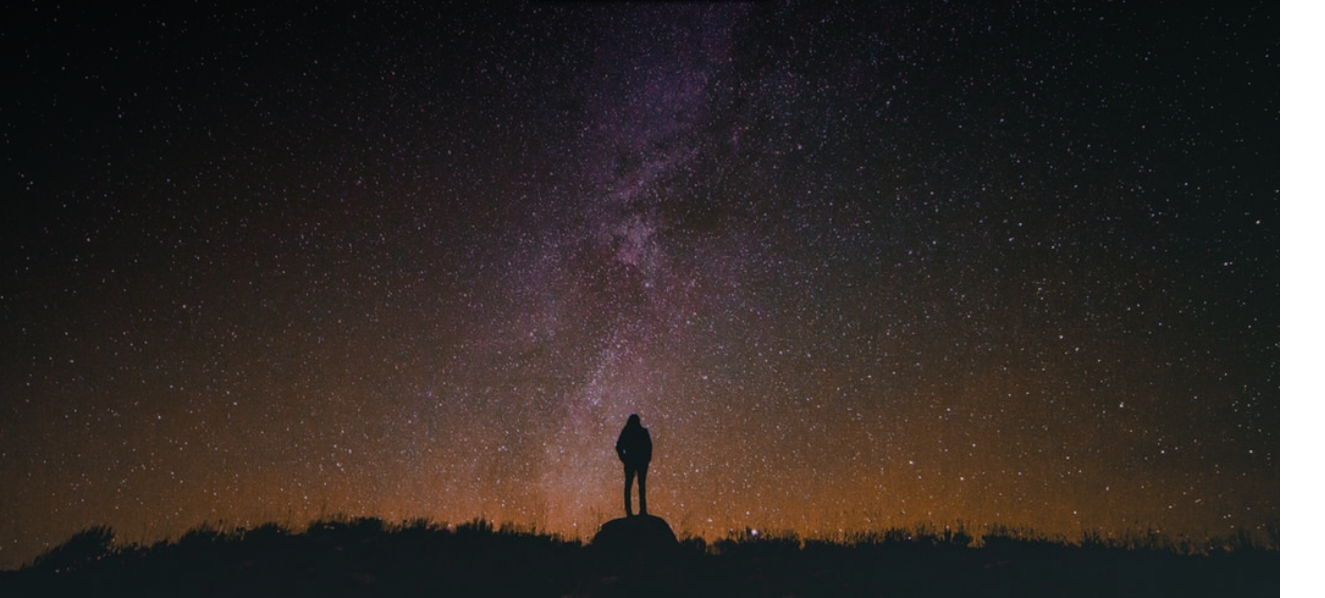
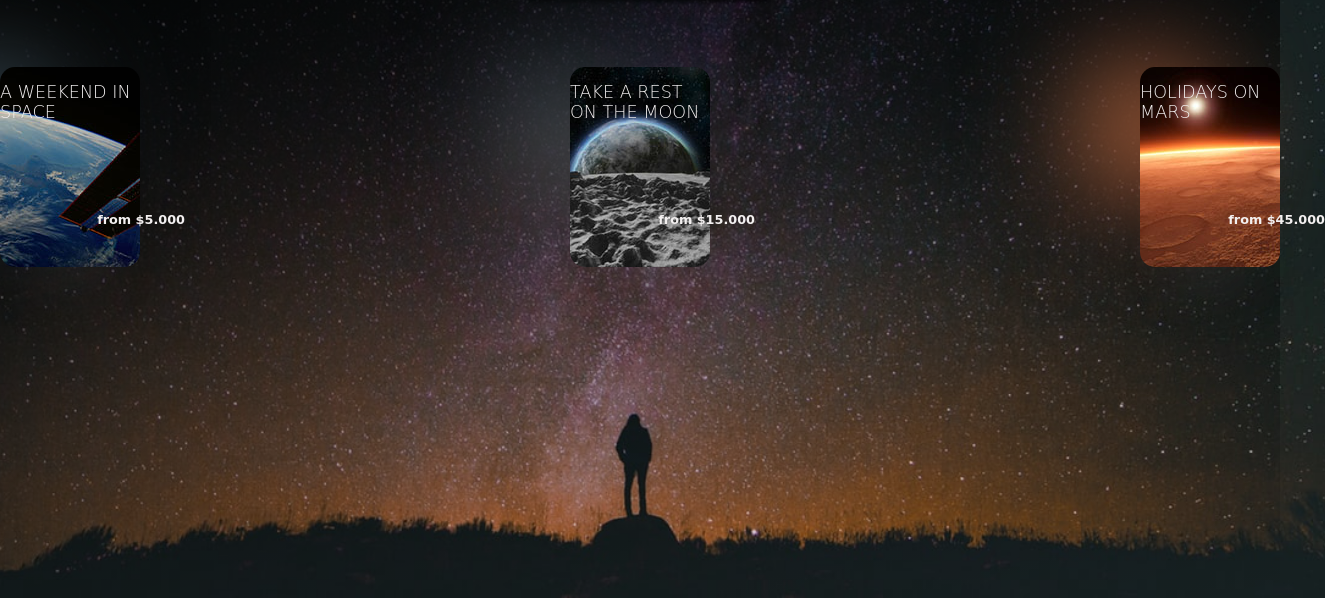
Before and after one commit to StevenLignereux/spaceTravel, a website: page index.html in a window 1280 px wide. Shown: the part 202-800 px from the top of the page, 1325 px wide, since content can reach past the window. Drawn offline with Linux system fonts and the light colour scheme; a web font is replaced by a local one.

Commit message:
carte 3d html et style

```diff
--- a/index.html
+++ b/index.html
@@ -30,6 +30,7 @@
     </header>
 
     <main>
+
         <div class="carousel">
             <div class="carousel__figure">
                 <img src="./media/car1.jpg" alt="space" class="carousel__figure--pic">
@@ -37,6 +38,34 @@
                 <img src="./media/car3.jpg" alt="mars" class="carousel__figure--pic">
             </div>
         </div>
+
+        <div class="offers">
+            <div class="perspective">
+
+                <div class="perspective__3d">
+                    <div class="perspective__3d--card" style="background: url(./media/off1.jpeg);">
+                        <h2>A weekend in space</h2>
+                        <span>from $5.000</span>
+                    </div>
+                </div>
+
+                <div class="perspective__3d">
+                    <div class="perspective__3d--card" style="background: url(./media/off2.jpg);">
+                        <h2>Take a rest on the moon</h2>
+                        <span>from $15.000</span>
+                    </div>
+                </div>
+
+                <div class="perspective__3d">
+                    <div class="perspective__3d--card" style="background: url(./media/off3.jpg);">
+                        <h2>Holidays on Mars</h2>
+                        <span>from $45.000</span>
+                    </div>
+                </div>
+
+            </div>
+        </div>
+
     </main>
 
     <script type="text/javascript" src="./assets/jquery.min.js"></script>
--- a/main.scss
+++ b/main.scss
@@ -161,3 +161,62 @@ a {
         right: 0%;
     }
 }
+
+// ************** PRICING **************************************************************
+.offers {
+    padding-top: 50px;
+    display: flex;
+    align-items: center;
+}
+
+.perspective {
+    width: 100%;
+    perspective: 800px;
+    display: flex;
+    justify-content: space-between;
+
+    &__3d {
+        width: 140px;
+        height: 200px;
+        box-shadow: 0 70px 63px -60px #494848;
+        transform-style: preserve-3d;
+        transition: transform 0.05s linear;
+
+        &--card {
+            background-size: cover;
+            height: 100%;
+            width: 100%;
+            border-radius: 15px;
+
+            &::after {
+                background: inherit;
+                content: '';
+                position: absolute;
+                left: -60px;
+                top: -40px;
+                width: 100%;
+                height: 85%;
+                z-index: -1;
+                filter: blur(55px);
+            }
+        }
+    }
+
+    h2 {
+        position: absolute;
+        top: 0;
+        font-size: 1.1em;
+        font-weight: 100;
+        transform: translateZ(80px);
+        text-transform: uppercase;
+    }
+
+    span {
+        position: absolute;
+        bottom: 40px;
+        right: -10px;
+        font-size: 0.8em;
+        font-weight: 600;
+        transform: translateX(35px);
+    }
+}
```
Also changed, not shown: style.css, 1 other file.
